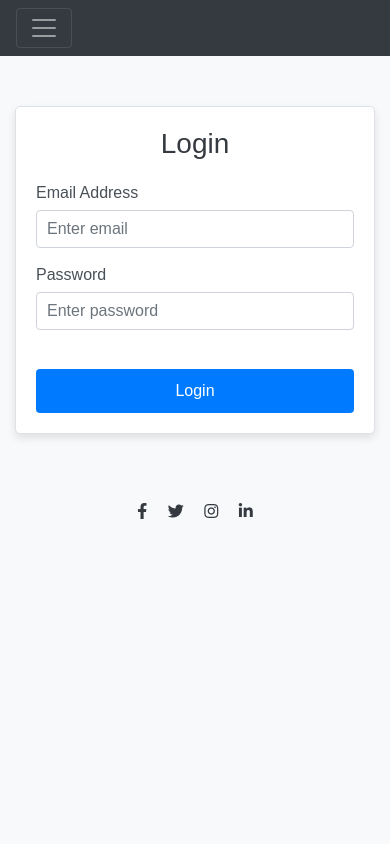
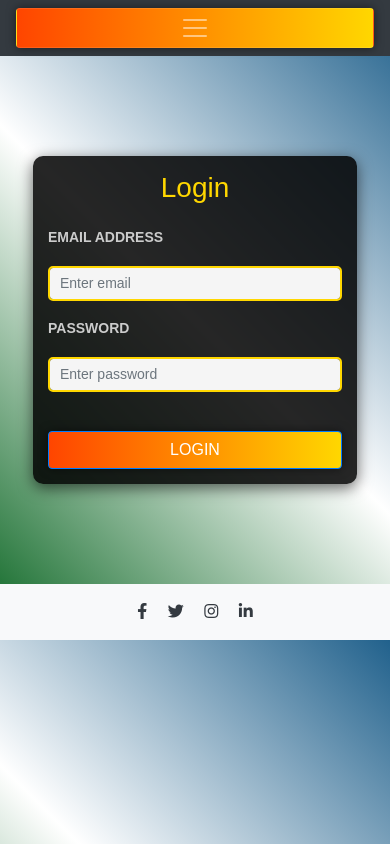
Before and after one commit to gezmisozkan/database-3Kan, a Flask app: page /login in a window 390 px wide. Run offline with Flask 3, Linux system fonts and the light colour scheme.

Commit message:
Update login page styling with modern design elements
Enhanced the login page aesthetics by implementing a gradient background, adopting new font styles, and restructuring the form layout. Introduced hover effects with a glowing animation for buttons and ensured responsive design adjustments for smaller screens. These changes aim to improve the visual appeal and usability of the login interface.

```diff
--- a/website/static/styles/login.css
+++ b/website/static/styles/login.css
@@ -1,58 +1,124 @@
-
+/* General Body Styling */
 body {
-    background-color: #f8f9fa;
-    font-family: Arial, sans-serif;
+    background: linear-gradient(45deg, #0B6623, #FFFFFF, #21618C);
+    font-family: 'Montserrat', sans-serif;
+    color: #FFFFFF;
+    margin: 0;
+    padding: 0;
 }
 
+/* Form Styling */
 form {
     max-width: 400px;
-    margin: 50px auto;
+    margin: 100px auto;
     padding: 20px;
-    background-color: #ffffff;
-    border: 1px solid #dee2e6;
-    border-radius: 5px;
-    box-shadow: 0 4px 8px rgba(0, 0, 0, 0.1);
+    background: rgba(0, 0, 0, 0.85);
+    border-radius: 10px;
+    box-shadow: 0px 4px 15px rgba(0, 0, 0, 0.6);
+    text-align: center;
 }
 
 h3 {
+    font-family: 'Russo One', sans-serif;
+    color: #FFD700;
     margin-bottom: 20px;
-    color: #343a40;
 }
 
+/* Label Styling */
+label {
+    font-weight: bold;
+    font-size: 14px;
+    color: #CCCCCC;
+    text-transform: uppercase;
+}
+
+/* Input Fields */
+input[type="email"], input[type="password"] {
+    width: 100%;
+    padding: 10px;
+    margin: 10px 0;
+    border: 2px solid #FFD700;
+    border-radius: 5px;
+    background-color: #F5F5F5;
+    font-size: 14px;
+    color: #333333;
+    transition: transform 0.3s ease;
+}
+
+input[type="email"]:focus, input[type="password"]:focus {
+    border-color: #00FF00;
+    outline: none;
+    transform: scale(1.05);
+}
+
+/* Button Styling */
+button {
+    width: 100%;
+    padding: 10px 20px;
+    font-size: 16px;
+    font-weight: bold;
+    background: linear-gradient(90deg, #FF4500, #FFD700);
+    color: #FFFFFF;
+    border: none;
+    border-radius: 5px;
+    cursor: pointer;
+    text-transform: uppercase;
+    box-shadow: 0 0 10px rgba(0, 0, 0, 0.5);
+    transition: all 0.5s linear;
+    position: relative; /* Ensure the button is a containing block for the pseudo-element */
+    overflow: hidden; /* Prevent the glow from spilling outside the button */
+    display: inline-block; /* Ensure proper sizing of the button */
+}
+
+button:hover {
+    box-shadow: 0 0 15px #FFD700, 0 0 25px #FF4500;
+    filter: blur(0) brightness(1.1);
+    color: #000000;
+}
+
+/* Button Reflective Glow Effect */
+button:hover:before {
+    content: '';
+    position: absolute;
+    top: -20%; /* Slightly extend beyond the button boundaries */
+    left: -20%; /* Slightly extend beyond the button boundaries */
+    width: 140%; /* Scale the glow to cover the button */
+    height: 140%; /* Scale the glow to cover the button */
+    background: radial-gradient(circle, rgba(255, 255, 255, 0.6), rgba(255, 255, 255, 0) 80%);
+    animation: glow 1.00s infinite ease-in-out;
+    z-index: -1; /* Keep the glow behind the button text */
+    pointer-events: none; /* Prevent the pseudo-element from interfering with hover */
+}
+
+/* Glow Animation */
+@keyframes glow {
+    0% {
+        transform: translateX(-100%);
+    }
+    100% {
+        transform: translateX(100%); /* Return to the starting position */
+    }
+}
+
+/* Form Group */
 .form-group {
     margin-bottom: 15px;
+    text-align: left;
 }
 
-.form-group label {
-    display: block;
-    margin-bottom: 5px;
-    color: #495057;
+/* Placeholder Styling */
+input::placeholder {
+    color: #888888;
 }
 
-.form-control {
-    width: 100%;
-    padding: 10px;
-    border: 1px solid #ced4da;
-    border-radius: 4px;
-    box-sizing: border-box;
+/* Responsive Design */
+@media (max-width: 600px) {
+    form {
+        width: 90%;
+        padding: 15px;
+    }
+
+    button {
+        font-size: 14px;
+    }
 }
-
-.form-control:focus {
-    border-color: #80bdff;
-    outline: none;
-    box-shadow: 0 0 5px rgba(0, 123, 255, 0.25);
-}
-
-.btn-primary {
-    width: 100%;
-    padding: 10px;
-    background-color: #007bff;
-    border: none;
-    border-radius: 4px;
-    color: #ffffff;
-    cursor: pointer;
-}
-
-.btn-primary:hover {
-    background-color: #0056b3;
-}
```
